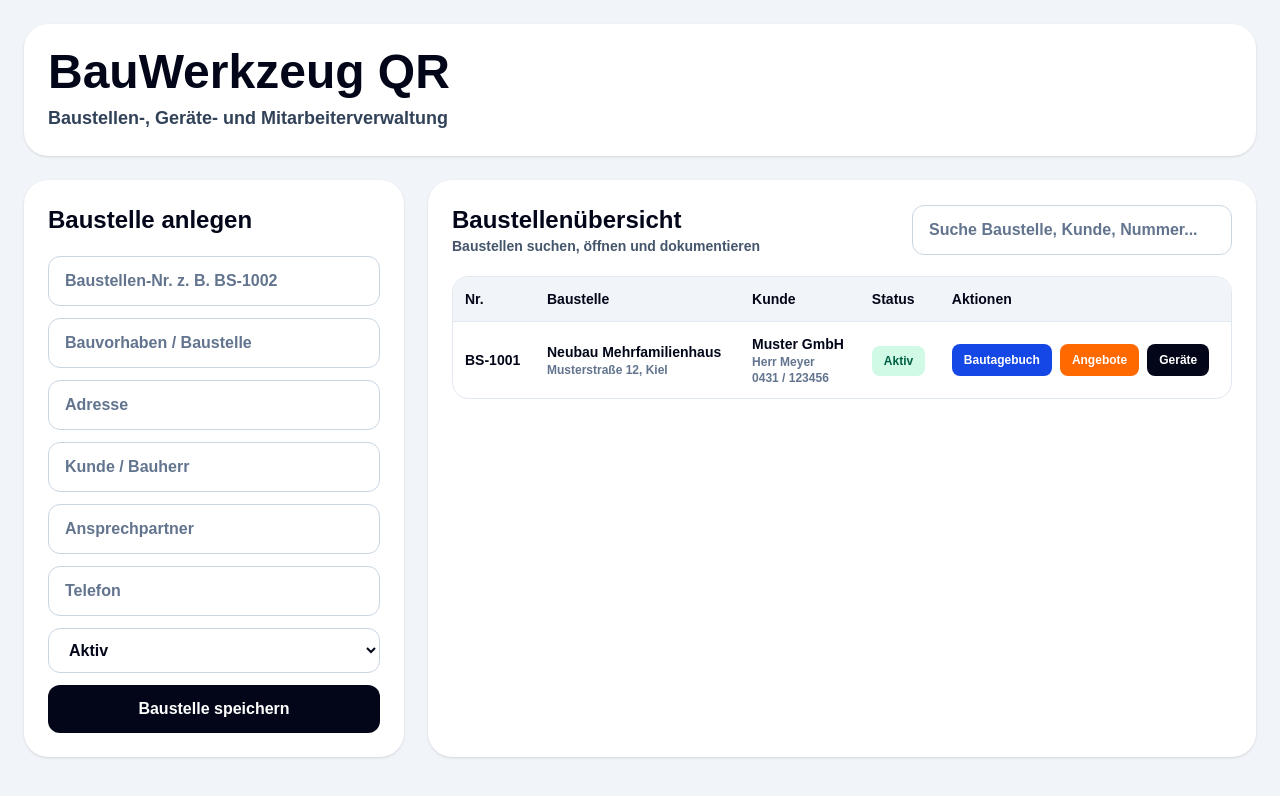
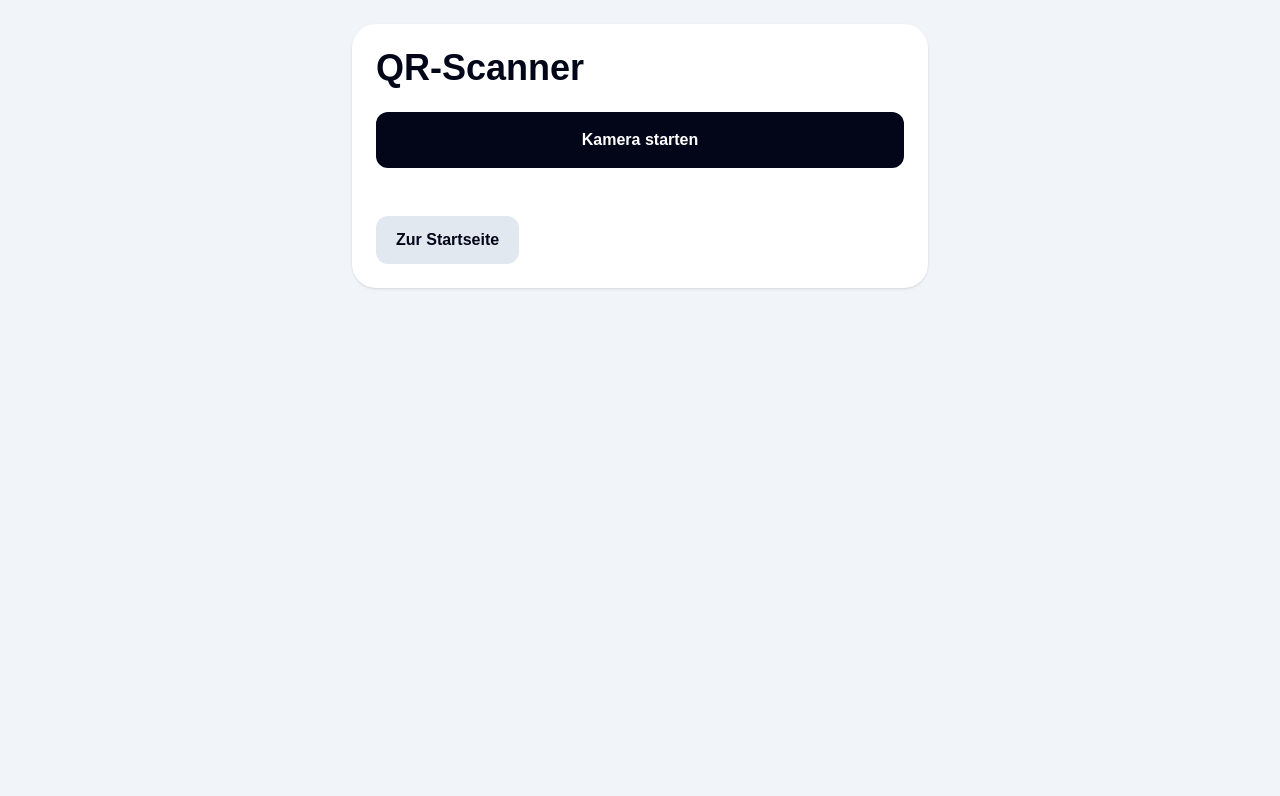
Before and after one commit to sven3joehnk-blip/bauwerkzeug-qr, a Next.js app: page /scanner in a window 1280 px wide. Shown: the top 796 px of the page. Built offline with nearby package versions, Linux system fonts and the light colour scheme.

Commit message:
scanner route repariert

```diff
--- a/app/scanner/page.tsx
+++ b/app/scanner/page.tsx
@@ -1,292 +1,61 @@
 'use client';
 
-import { useState } from 'react';
+import { useEffect, useRef, useState } from 'react';
+import { Html5Qrcode } from 'html5-qrcode';
 
-type Baustelle = {
-  id: number;
-  nummer: string;
-  name: string;
-  adresse: string;
-  kunde: string;
-  ansprechpartner: string;
-  telefon: string;
-  status: string;
-};
+export default function ScannerPage() {
+  const scannerRef = useRef<Html5Qrcode | null>(null);
+  const [error, setError] = useState('');
 
-export default function HomePage() {
+  async function startScanner() {
+    try {
+      setError('');
+      const scanner = new Html5Qrcode('reader');
+      scannerRef.current = scanner;
 
-  const [search, setSearch] = useState('');
-
-  const [baustellen, setBaustellen] = useState<Baustelle[]>([
-    {
-      id: 1,
-      nummer: 'BS-1001',
-      name: 'Neubau Mehrfamilienhaus',
-      adresse: 'Musterstraße 12, Kiel',
-      kunde: 'Muster GmbH',
-      ansprechpartner: 'Herr Meyer',
-      telefon: '0431 / 123456',
-      status: 'Aktiv',
-    },
-  ]);
-
-  const [form, setForm] = useState({
-    nummer: '',
-    name: '',
-    adresse: '',
-    kunde: '',
-    ansprechpartner: '',
-    telefon: '',
-    status: 'Aktiv',
-  });
-
-  function saveBaustelle() {
-
-    if (!form.nummer || !form.name) {
-      alert('Bitte Baustellen-Nr. und Name eintragen.');
-      return;
+      await scanner.start(
+        { facingMode: 'environment' },
+        { fps: 10, qrbox: { width: 250, height: 250 } },
+        (decodedText) => {
+          window.location.href = decodedText;
+        },
+        () => {}
+      );
+    } catch (err: any) {
+      setError(err?.message || 'Kamera konnte nicht gestartet werden.');
     }
-
-    const neueBaustelle: Baustelle = {
-      id: Date.now(),
-      ...form,
-    };
-
-    setBaustellen([neueBaustelle, ...baustellen]);
-
-    setForm({
-      nummer: '',
-      name: '',
-      adresse: '',
-      kunde: '',
-      ansprechpartner: '',
-      telefon: '',
-      status: 'Aktiv',
-    });
   }
 
-  const filtered = baustellen.filter((b) =>
-    `${b.nummer} ${b.name} ${b.kunde}`
-      .toLowerCase()
-      .includes(search.toLowerCase())
-  );
+  useEffect(() => {
+    return () => {
+      scannerRef.current?.stop().catch(() => {});
+    };
+  }, []);
 
   return (
     <main className="min-h-screen bg-slate-100 p-6 text-slate-950">
+      <div className="mx-auto max-w-xl rounded-3xl bg-white p-6 shadow-sm">
+        <h1 className="text-4xl font-black">QR-Scanner</h1>
 
-      <div className="mx-auto max-w-7xl space-y-6">
+        <button
+          onClick={startScanner}
+          className="mt-6 w-full rounded-xl bg-slate-950 px-5 py-4 font-black text-white"
+        >
+          Kamera starten
+        </button>
 
-        <header className="rounded-3xl bg-white p-6 shadow-sm">
+        {error && (
+          <div className="mt-4 rounded-xl bg-red-50 p-4 font-black text-red-700">
+            {error}
+          </div>
+        )}
 
-          <h1 className="text-5xl font-black">
-            BauWerkzeug QR
-          </h1>
+        <div id="reader" className="mt-6 overflow-hidden rounded-2xl" />
 
-          <p className="mt-2 text-lg font-bold text-slate-700">
-            Baustellen-, Geräte- und Mitarbeiterverwaltung
-          </p>
-
-        </header>
-                <section className="grid gap-6 lg:grid-cols-[380px_1fr]">
-
-          <div className="rounded-3xl bg-white p-6 shadow-sm">
-
-            <h2 className="text-2xl font-black">
-              Baustelle anlegen
-            </h2>
-
-            <div className="mt-5 space-y-3">
-
-              <input
-                placeholder="Baustellen-Nr. z. B. BS-1002"
-                value={form.nummer}
-                onChange={(e) => setForm({ ...form, nummer: e.target.value })}
-                className="w-full rounded-xl border border-slate-300 px-4 py-3 font-bold placeholder:text-slate-500"
-              />
-
-              <input
-                placeholder="Bauvorhaben / Baustelle"
-                value={form.name}
-                onChange={(e) => setForm({ ...form, name: e.target.value })}
-                className="w-full rounded-xl border border-slate-300 px-4 py-3 font-bold placeholder:text-slate-500"
-              />
-
-              <input
-                placeholder="Adresse"
-                value={form.adresse}
-                onChange={(e) => setForm({ ...form, adresse: e.target.value })}
-                className="w-full rounded-xl border border-slate-300 px-4 py-3 font-bold placeholder:text-slate-500"
-              />
-
-              <input
-                placeholder="Kunde / Bauherr"
-                value={form.kunde}
-                onChange={(e) => setForm({ ...form, kunde: e.target.value })}
-                className="w-full rounded-xl border border-slate-300 px-4 py-3 font-bold placeholder:text-slate-500"
-              />
-
-              <input
-                placeholder="Ansprechpartner"
-                value={form.ansprechpartner}
-                onChange={(e) => setForm({ ...form, ansprechpartner: e.target.value })}
-                className="w-full rounded-xl border border-slate-300 px-4 py-3 font-bold placeholder:text-slate-500"
-              />
-
-              <input
-                placeholder="Telefon"
-                value={form.telefon}
-                onChange={(e) => setForm({ ...form, telefon: e.target.value })}
-                className="w-full rounded-xl border border-slate-300 px-4 py-3 font-bold placeholder:text-slate-500"
-              />
-
-              <select
-                value={form.status}
-                onChange={(e) => setForm({ ...form, status: e.target.value })}
-                className="w-full rounded-xl border border-slate-300 px-4 py-3 font-bold"
-              >
-                <option>Aktiv</option>
-                <option>In Vorbereitung</option>
-                <option>Abgeschlossen</option>
-                <option>Pausiert</option>
-              </select>
-
-              <button
-                type="button"
-                onClick={saveBaustelle}
-                className="w-full rounded-xl bg-slate-950 px-4 py-3 font-black text-white"
-              >
-                Baustelle speichern
-              </button>
-
-            </div>
-          </div>
-
-          <div className="rounded-3xl bg-white p-6 shadow-sm">
-
-            <div className="mb-5 flex items-center justify-between gap-4">
-
-              <div>
-                <h2 className="text-2xl font-black">
-                  Baustellenübersicht
-                </h2>
-
-                <p className="text-sm font-bold text-slate-600">
-                  Baustellen suchen, öffnen und dokumentieren
-                </p>
-              </div>
-
-              <input
-                placeholder="Suche Baustelle, Kunde, Nummer..."
-                value={search}
-                onChange={(e) => setSearch(e.target.value)}
-                className="w-80 rounded-xl border border-slate-300 px-4 py-3 font-bold placeholder:text-slate-500"
-              />
-
-            </div>
-                        <div className="overflow-auto rounded-2xl border border-slate-200">
-
-              <table className="w-full text-left text-sm">
-
-                <thead className="bg-slate-100">
-                  <tr>
-                    <th className="p-3 font-black">Nr.</th>
-                    <th className="p-3 font-black">Baustelle</th>
-                    <th className="p-3 font-black">Kunde</th>
-                    <th className="p-3 font-black">Status</th>
-                    <th className="p-3 font-black">Aktionen</th>
-                  </tr>
-                </thead>
-
-                <tbody>
-
-                  {filtered.map((b) => (
-
-                    <tr
-                      key={b.id}
-                      className="border-t border-slate-200"
-                    >
-
-                      <td className="p-3 font-black">
-                        {b.nummer}
-                      </td>
-
-                      <td className="p-3">
-
-                        <div className="font-black">
-                          {b.name}
-                        </div>
-
-                        <div className="text-xs font-bold text-slate-500">
-                          {b.adresse}
-                        </div>
-
-                      </td>
-
-                      <td className="p-3 font-bold">
-                        <div>{b.kunde}</div>
-
-                        <div className="text-xs text-slate-500">
-                          {b.ansprechpartner}
-                        </div>
-
-                        <div className="text-xs text-slate-500">
-                          {b.telefon}
-                        </div>
-                      </td>
-
-                      <td className="p-3">
-
-                        <span className="rounded-lg bg-emerald-100 px-3 py-2 text-xs font-black text-emerald-800">
-                          {b.status}
-                        </span>
-
-                      </td>
-
-                      <td className="p-3">
-
-                        <div className="flex flex-wrap gap-2">
-
-                          <a
-                            href="/bautagebuch"
-                            className="rounded-lg bg-blue-700 px-3 py-2 text-xs font-black text-white"
-                          >
-                            Bautagebuch
-                          </a>
-
-                          <a
-                            href="/angebote"
-                            className="rounded-lg bg-orange-500 px-3 py-2 text-xs font-black text-white"
-                          >
-                            Angebote
-                          </a>
-
-                          <a
-                            href="/geraet"
-                            className="rounded-lg bg-slate-950 px-3 py-2 text-xs font-black text-white"
-                          >
-                            Geräte
-                          </a>
-
-                        </div>
-
-                      </td>
-
-                    </tr>
-
-                  ))}
-
-                </tbody>
-
-              </table>
-
-            </div>
-
-          </div>
-
-        </section>
-
+        <a href="/" className="mt-6 inline-block rounded-xl bg-slate-200 px-5 py-3 font-black">
+          Zur Startseite
+        </a>
       </div>
-
     </main>
   );
 }
```
